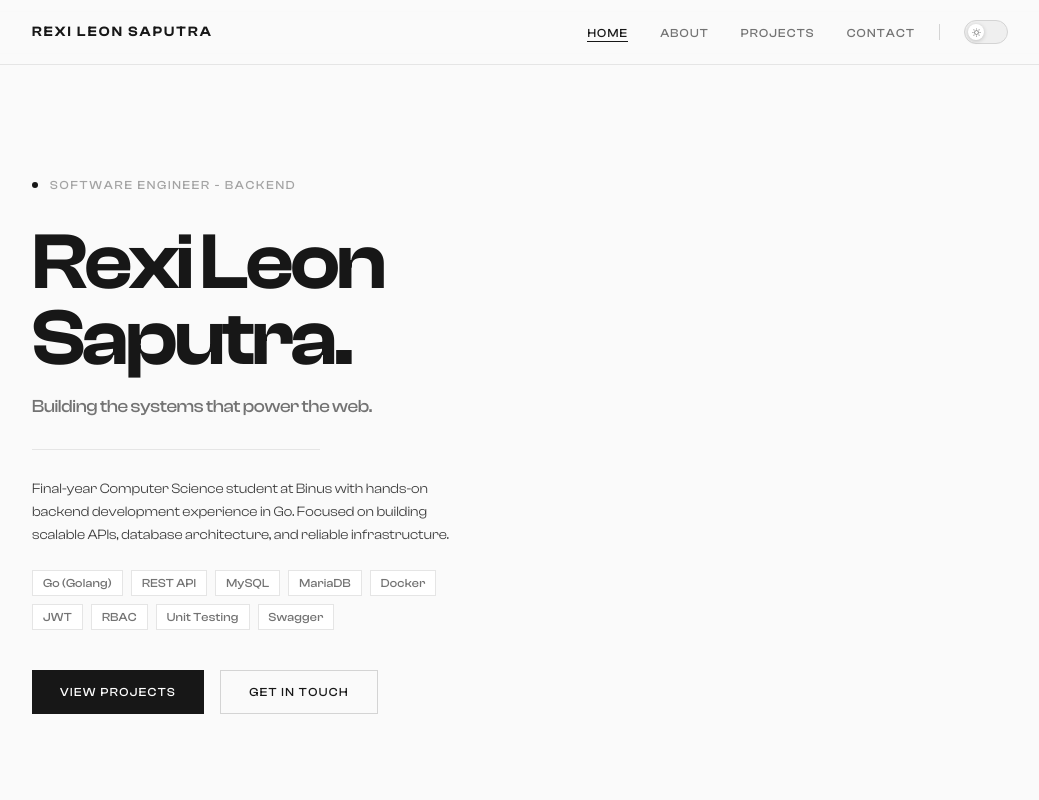
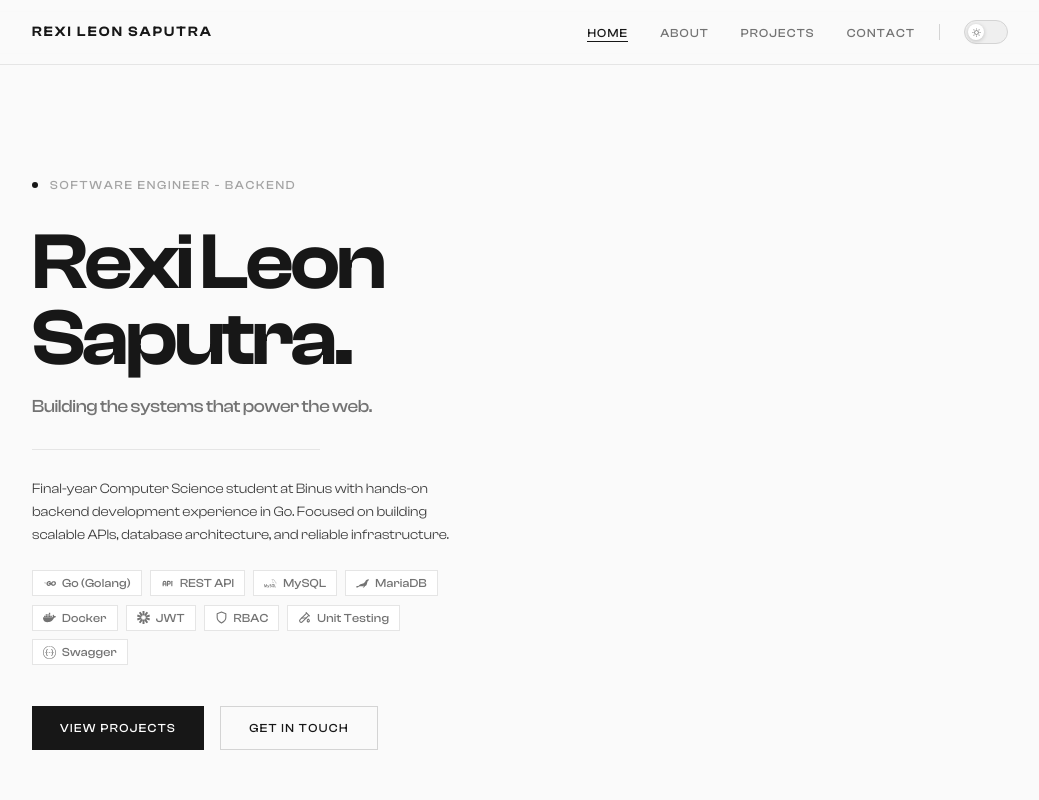
Before and after one commit to ReonLS/Portofolio-Website, a Next.js app: page / in a window 1280 px wide. Shown: the top 800 px of the page, without its empty margins (120-1159 px from the left). Built offline with nearby package versions, Linux system fonts and the light colour scheme; no server answers.

Commit message:
feat(tech-stack): add react-icons to tech stack and skills list

```diff
--- a/app/(site)/about/page.tsx
+++ b/app/(site)/about/page.tsx
@@ -2,6 +2,7 @@ import type { Metadata } from "next";
 
 import { siteConfig } from "@/lib/site";
 import { Reveal } from "@/components/ui/reveal";
+import { getTechIcon } from "@/lib/tech-icons";
 
 export const metadata: Metadata = {
   title: "About",
@@ -114,19 +115,23 @@ export default function AboutPage() {
                     {cat.name}
                   </span>
                   <ul className="flex flex-wrap gap-2">
-                    {cat.skills.map((skill) => (
+                    {cat.skills.map((skill) => {
+                      const Icon = getTechIcon(skill);
+                      return (
                         <li
                           key={skill}
-                        className="px-2.5 py-1 text-xs font-mono"
+                          className="flex items-center gap-1.5 px-2.5 py-1 text-xs font-mono"
                           style={{
                             border: "1px solid var(--border-light)",
                             color: "var(--text-secondary)",
                             background: "var(--bg-surface)",
                           }}
                         >
-                        {skill}
+                          {Icon && <Icon size={13} className="shrink-0" style={{ color: "var(--text-muted)" }} aria-hidden="true" />}
+                          <span>{skill}</span>
                         </li>
-                    ))}
+                      );
+                    })}
                   </ul>
                 </div>
               ))}
--- a/components/ui/tooltip.tsx
+++ b/components/ui/tooltip.tsx
@@ -1,6 +1,7 @@
 "use client";
 
-import { useState } from "react";
+import { useState, createElement } from "react";
+import { getTechIcon } from "@/lib/tech-icons";
 
 type TooltipProps = {
   label: string;
@@ -9,6 +10,7 @@ type TooltipProps = {
 
 export function Tooltip({ label, tooltip }: TooltipProps) {
   const [hovered, setHovered] = useState(false);
+  const Icon = getTechIcon(label);
 
   return (
     <div
@@ -17,7 +19,7 @@ export function Tooltip({ label, tooltip }: TooltipProps) {
       onMouseLeave={() => setHovered(false)}
     >
       <div
-        className="px-2.5 py-1 text-xs font-medium tracking-wide font-mono transition-colors duration-200"
+        className="flex items-center gap-1.5 px-2.5 py-1 text-xs font-medium tracking-wide font-mono transition-colors duration-200"
         style={{
           border: "1px solid var(--border-light)",
           color: "var(--text-muted)",
@@ -26,7 +28,13 @@ export function Tooltip({ label, tooltip }: TooltipProps) {
           cursor: "help",
         }}
       >
-        {label}
+        {Icon && createElement(Icon, {
+          size: 13,
+          className: "shrink-0",
+          style: { color: "var(--text-muted)" },
+          "aria-hidden": "true"
+        })}
+        <span>{label}</span>
       </div>
       {hovered && (
         <div
--- /dev/null
+++ b/lib/tech-icons.ts
@@ -0,0 +1,28 @@
+import type { IconType } from "react-icons";
+import { SiGo, SiMysql, SiMariadb, SiDocker, SiSwagger, SiJsonwebtokens, SiGit, SiPostman } from "react-icons/si";
+import { FiShield, FiServer } from "react-icons/fi";
+import { TbApi, TbTestPipe, TbDatabase } from "react-icons/tb";
+
+const iconMap: Record<string, IconType> = {
+  "go (golang)": SiGo,
+  "go": SiGo,
+  "golang": SiGo,
+  "mysql": SiMysql,
+  "mariadb": SiMariadb,
+  "docker": SiDocker,
+  "docker & compose": SiDocker,
+  "swagger": SiSwagger,
+  "jwt": SiJsonwebtokens,
+  "git": SiGit,
+  "postman": SiPostman,
+  "rbac": FiShield,
+  "rest api": TbApi,
+  "rest": TbApi,
+  "unit testing": TbTestPipe,
+  "sql": TbDatabase,
+  "ivanti itsm": FiServer,
+};
+
+export function getTechIcon(name: string): IconType | undefined {
+  return iconMap[name.toLowerCase().trim()];
+}
```
Lines whose indentation alone changed are shown as unchanged.
